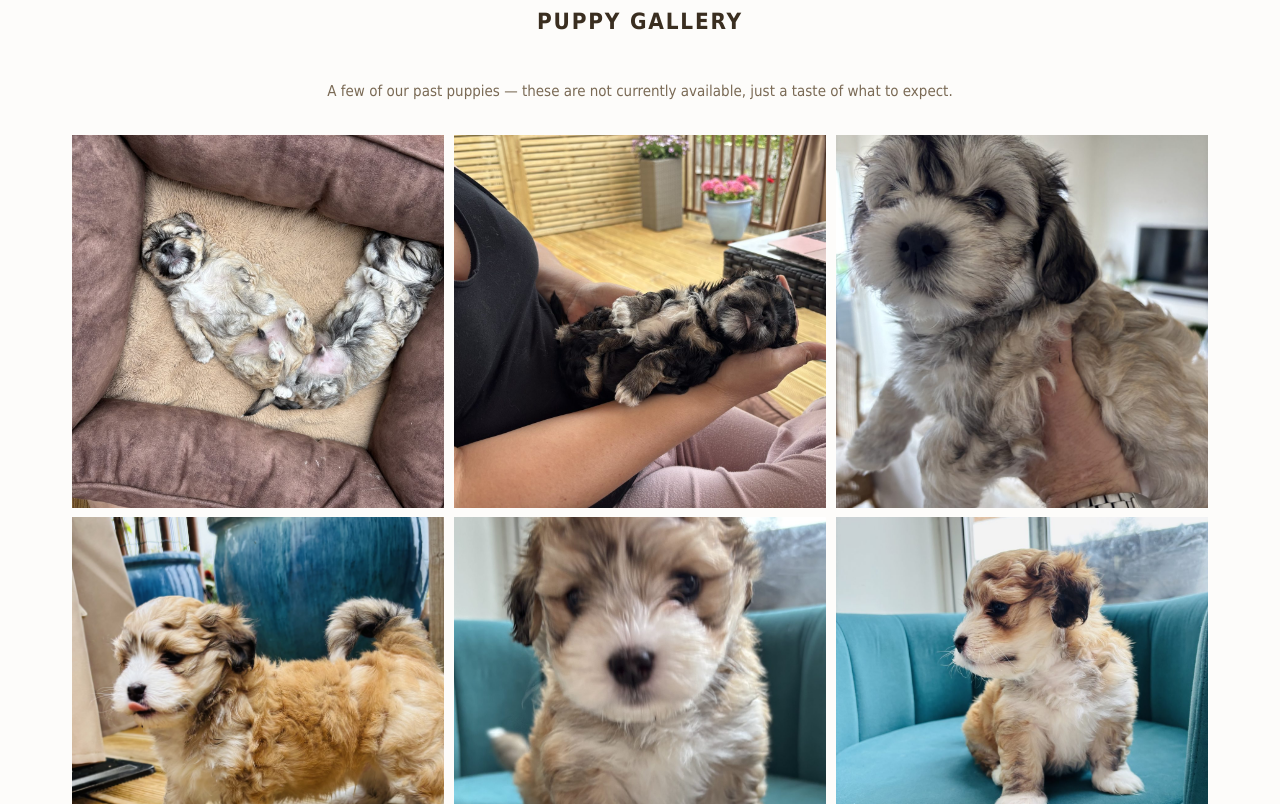
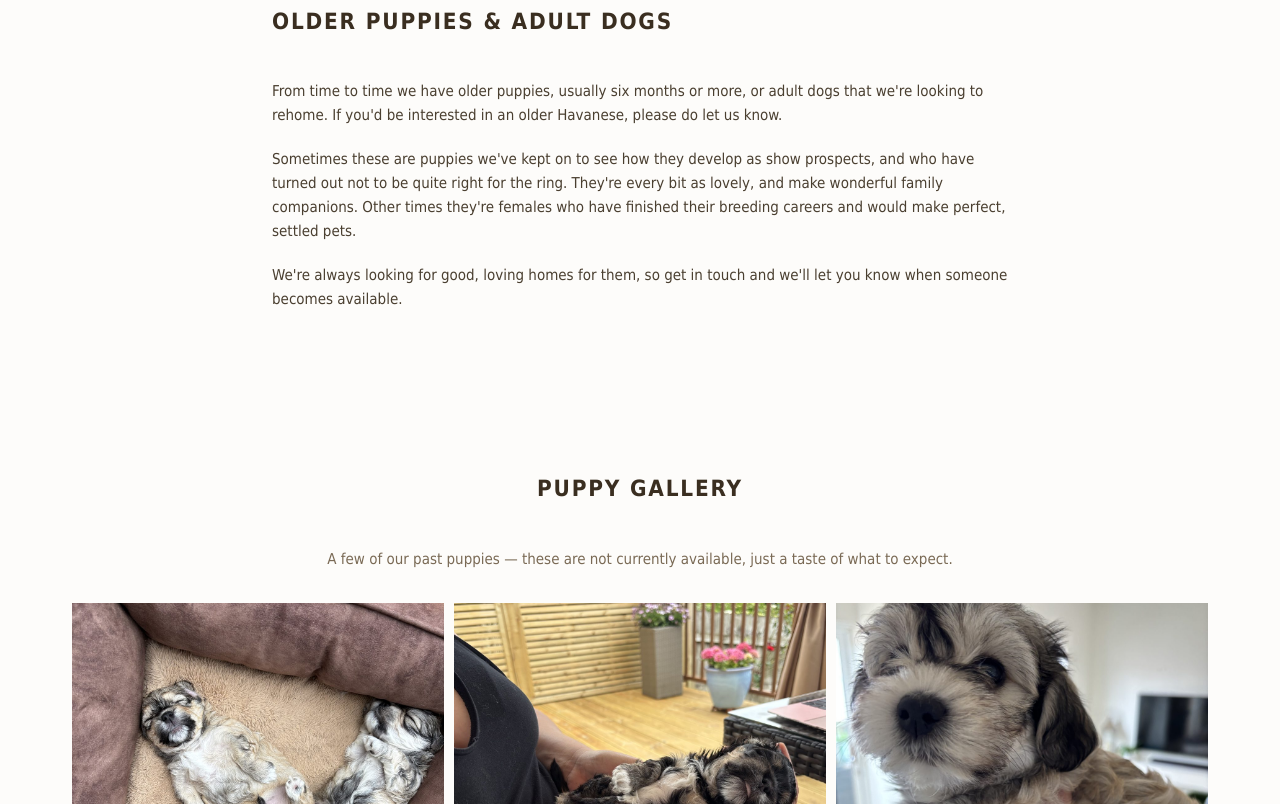
Before and after one commit to alphapupshavanese-coder/alphapupshavanese, a plain HTML site: page puppies.html in a window 1280 px wide. Shown: the part 1485-2289 px from the top of the page. Drawn offline with Linux system fonts and the light colour scheme.

Commit message:
Add older puppies and adult dogs rehoming notice

```diff
--- a/puppies.html
+++ b/puppies.html
@@ -50,6 +50,15 @@
   </section>
 
   <section>
+    <div class="container" style="max-width:800px">
+      <h2 class="section-title">Older Puppies &amp; Adult Dogs</h2>
+      <p style="margin-bottom:1.25rem">From time to time we have older puppies, usually six months or more, or adult dogs that we're looking to rehome. If you'd be interested in an older Havanese, please do let us know.</p>
+      <p style="margin-bottom:1.25rem">Sometimes these are puppies we've kept on to see how they develop as show prospects, and who have turned out not to be quite right for the ring. They're every bit as lovely, and make wonderful family companions. Other times they're females who have finished their breeding careers and would make perfect, settled pets.</p>
+      <p>We're always looking for good, loving homes for them, so get in touch and we'll let you know when someone becomes available.</p>
+    </div>
+  </section>
+
+  <section>
     <div class="container">
       <h2 class="section-title center">Puppy Gallery</h2>
       <p class="center" style="color:var(--muted);margin-bottom:2rem">A few of our past puppies — these are not currently available, just a taste of what to expect.</p>
```
